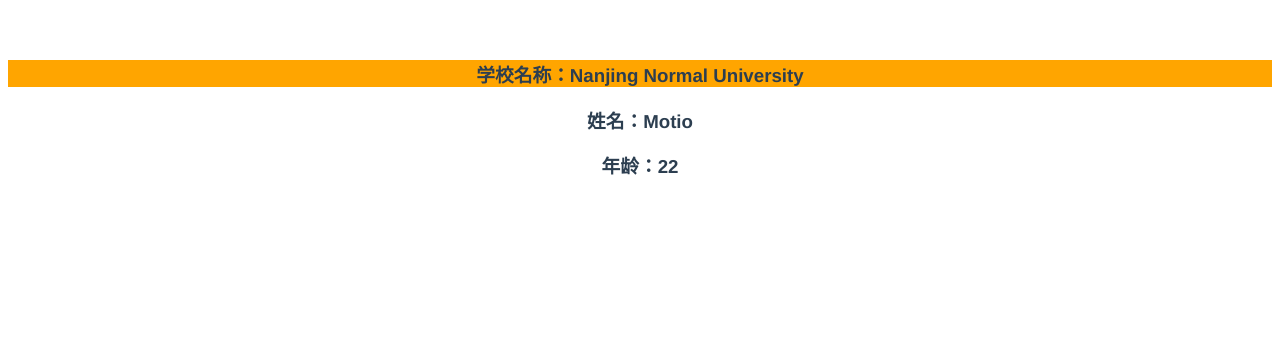
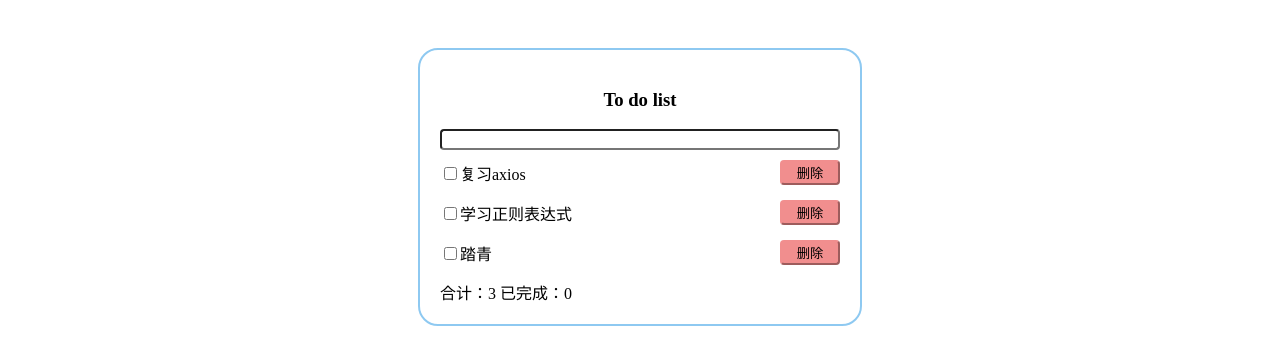
Before and after one commit to minsaccount/TodoList, a Vue app: page / in a window 1280 px wide. Shown: the top 364 px of the page. Built offline with nearby package versions, Linux system fonts and the light colour scheme.

Commit message:
初始化Todolist项目

```diff
--- a/package.json
+++ b/package.json
@@ -19,6 +19,8 @@
     "@vue/cli-service": "~5.0.0",
     "eslint": "^7.32.0",
     "eslint-plugin-vue": "^8.0.3",
+    "node-sass": "^7.0.1",
+    "sass-loader": "^13.0.2",
     "vue-template-compiler": "^2.6.14"
   },
   "eslintConfig": {
--- a/src/App.vue
+++ b/src/App.vue
@@ -1,30 +1,43 @@
 <template>
   <div id="app">
-    <SchoolInfo></SchoolInfo>
-    <StudentInfo></StudentInfo>
+    <h3 class="title">To do list</h3>
+    <Header></Header>
+    <Item v-for="(i, index) in items" :key="index" :title="i" />
+    <Footer></Footer>
   </div>
 </template>
 
 <script>
-import SchoolInfo from "./components/SchoolInfo.vue";
-import StudentInfo from "./components/StudentInfo.vue";
-
+import Header from "./components/HeaderSearch.vue";
+import Item from "./components/TodoItem.vue";
+import Footer from "./components/FooterSum.vue";
 export default {
   name: "App",
   components: {
-    SchoolInfo,
-    StudentInfo,
+    Header,
+    Item,
+    Footer,
+  },
+  data() {
+    return {
+      items: ["复习axios", "学习正则表达式", "踏青"],
+    };
   },
 };
 </script>
 
-<style>
+<style lang="scss" scoped>
 #app {
-  font-family: Avenir, Helvetica, Arial, sans-serif;
-  -webkit-font-smoothing: antialiased;
-  -moz-osx-font-smoothing: grayscale;
-  text-align: center;
-  color: #2c3e50;
-  margin-top: 60px;
+  width: 400px;
+  margin-top: 40px;
+  padding: 20px;
+  position: absolute;
+  left: 50%;
+  transform: translateX(-50%);
+  border:solid 2px rgb(142, 201, 241);;
+  border-radius:20px;
+  .title {
+    text-align: center;
+  }
 }
 </style>
--- /dev/null
+++ b/src/components/FooterSum.vue
@@ -0,0 +1,22 @@
+<template>
+  <div class="footer">
+    <div>合计：{{sum}} 已完成：{{todo}}</div>
+  </div>
+</template>
+
+<script>
+export default {
+  data() {
+    return {
+        sum:3,
+        todo:0
+    };
+  },
+};
+</script>
+
+<style scoped>
+.footer{
+    margin-top: 10px;
+}
+</style>
--- /dev/null
+++ b/src/components/HeaderSearch.vue
@@ -0,0 +1,17 @@
+<template>
+  <div class="header">
+    <input class="search" type="text" />
+  </div>
+</template>
+
+<script></script>
+
+<style lang="scss" scoped>
+.header {
+  width: inherit;
+  .search {
+    width: 392px;
+    border-radius:4px;
+  }
+}
+</style>
--- a/src/components/SchoolInfo.vue
+++ /dev/null
@@ -1,21 +0,0 @@
-<template>
-  <div class="school">
-    <h3>学校名称：{{ name }}</h3>
-  </div>
-</template>
-
-<script>
-export default {
-  data() {
-    return {
-      name: "Nanjing Normal University",
-    };
-  },
-};
-</script>
-
-<style>
-.school {
-  background-color: orange;
-}
-</style>
--- a/src/components/StudentInfo.vue
+++ /dev/null
@@ -1,19 +0,0 @@
-<template>
-  <div class="student">
-    <h3>姓名：{{ name }}</h3>
-    <h3>年龄：{{ age }}</h3>
-  </div>
-</template>
-
-<script>
-export default {
-  data() {
-    return {
-      name: "Motio",
-      age: 22,
-    };
-  },
-};
-</script>
-
-<style></style>
--- /dev/null
+++ b/src/components/TodoItem.vue
@@ -0,0 +1,36 @@
+<template>
+  <div class="item">
+    <input type="checkbox"/>
+    <label class="title">{{ title }}</label>
+    <button class="button">删除</button>
+  </div>
+</template>
+
+<script>
+export default {
+  props: {
+    title: String,
+  },
+};
+</script>
+
+<style lang="scss" scoped>
+.item {
+  width: inherit;
+  display: inline-block;
+  position:relative;
+  margin-top: 10px;
+  .title {
+    line-height: 30px;
+  }
+  .button {
+    width: 60px;
+    display: inline-block;
+    float: right;
+    background-color: rgb(241, 142, 142);
+    border-color: rgb(241, 142, 142);
+    border-radius: 4px;
+
+  }
+}
+</style>
```
Also changed, not shown: 1 other file (tests, documents, lock files or other folders).
